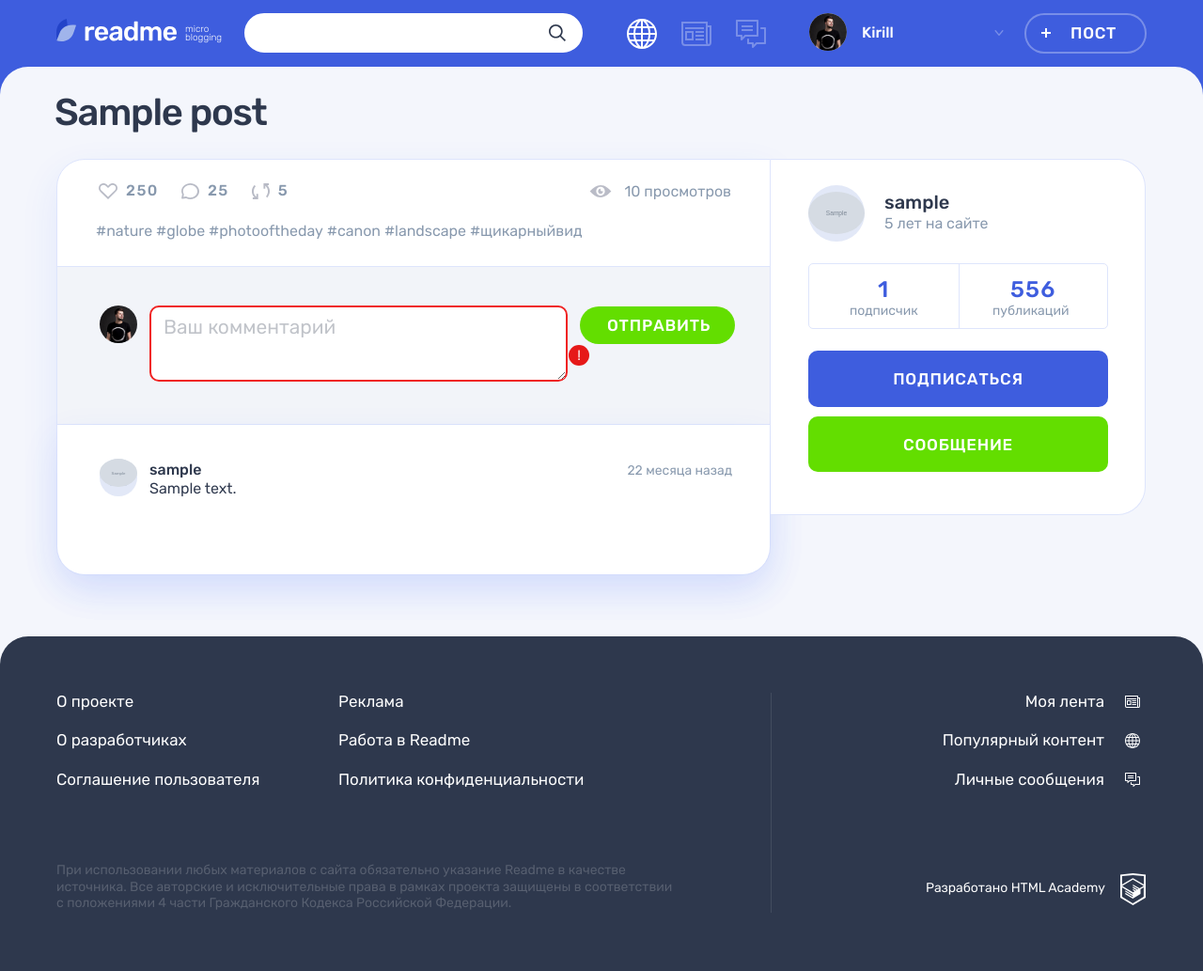
After one commit to htmlacademy-php1/2034395-readme-14, a PHP site: page /post.php?id=1 in a window 1280 px wide. The commit adds this page. Shown: the whole page at 94% size. Run offline with PHP 8.4, Linux system fonts and the light colour scheme; tables that the repository leaves empty hold one stand-in row (values such as "Sample post"); grey boxes marked "Sample" are stand-in pictures.

Commit message:
фикс вывод постов и отображение поста

```diff
--- a/helpers.php
+++ b/helpers.php
@@ -251,3 +251,36 @@ function generate_random_date($index)
 
     return $dt;
 }
+
+function normalizeDate($date): string {
+    $postUnix = strtotime($date);
+    $interval = floor((time() - $postUnix) / 60);
+    $type = "";
+    $types = [
+        "minutes" => ["минуту", "минуты", "минут"],
+        "hours" => ["час", "часа", "часов"],
+        "days" => ["день", "дня", "дней"],
+        "weeks" => ["неделю", "недели", "недель"],
+        "months" => ["месяц", "месяца", "месяцев"],
+    ];
+
+    if ($interval < 60) {
+        $type = "minutes";
+    } else if ($interval / 60 < 24) {
+        $type = "hours";
+        $interval = floor($interval / 60);
+    } else if ($interval / 60 / 24 < 7) {
+        $type = "days";
+        $interval = floor($interval / 60 / 24);
+    } else if ($interval / 60 / 24 / 7 < 5) {
+        $type = "weeks";
+        $interval = floor($interval / 60 / 24 / 7);
+    } else {
+        $type = "months";
+        $interval = floor($interval / 60 / 24 / 7 / 5);
+    }
+
+    $correctWord = get_noun_plural_form($interval, $types[$type][0], $types[$type][1], $types[$type][2]);
+
+    return "$interval $correctWord назад";
+}
--- /dev/null
+++ b/post.php
@@ -0,0 +1,96 @@
+<?php
+require_once 'helpers.php';
+require_once 'init.php';
+
+$post_id = $_GET['id'];
+
+function normalizeViews($var): string {
+    $arr = str_split($var);
+    $arr = array_slice($arr, -1);
+
+    $lastSymbol = $arr[0];
+
+    $word = 'просмотров';
+
+    if ($lastSymbol == 1) $word = 'просмотр';
+    else if ($lastSymbol > 1 && $lastSymbol < 5) $word = 'просмотра';
+
+    return $var . ' ' . $word;
+}
+
+function normalizeSubs($var): string {
+    $arr = str_split($var);
+    $arr = array_slice($arr, -1);
+
+    $lastSymbol = $arr[0];
+
+    $word = 'подписчиков';
+
+    if ($lastSymbol == 1) $word = 'подписчик';
+    else if ($lastSymbol > 1 && $lastSymbol < 5) $word = 'подписчика';
+
+    return $word;
+}
+
+function getPostById($link, $id)
+{
+    if (!$link) {
+        $error = mysqli_connect_error();
+        print($error);
+        die();
+    }
+
+    $sql = " SELECT *, COUNT(subscriber) subs_count FROM posts p" .
+        " JOIN users u ON p.author = u.id" .
+        " JOIN content_types ct ON p.content_type = ct.id" .
+        " LEFT OUTER JOIN subscriptions s ON u.id = s.user" .
+        " WHERE p.id = $id";
+
+    $result = mysqli_query($link, $sql);
+
+    if ($result === false) {
+        print_r("Ошибка выполнения запроса: " . mysqli_error($link));
+        die();
+    }
+
+    $post = mysqli_fetch_all($result, MYSQLI_ASSOC);
+
+    if (isset($post[0]['id'])) return $post;
+    else {
+        http_response_code(404);
+        die();
+    }
+}
+
+function getComments($link, $id): array {
+    $sql = " SELECT * FROM comments c" .
+        " JOIN users u ON c.author = u.id" .
+        " WHERE c.post = $id";
+
+    $result = mysqli_query($link, $sql);
+
+    if ($result === false) {
+        print_r("Ошибка выполнения запроса: " . mysqli_error($link));
+        die();
+    }
+
+    return mysqli_fetch_all($result, MYSQLI_ASSOC);
+}
+
+$post = getPostById($link, $post_id);
+$comments = getComments($link, $post_id);
+
+$is_auth = rand(0, 1);
+
+$content = include_template('post-details.php', [
+    'post' => $post[0],
+    'comments' => $comments,
+]);
+$layout = include_template('layout.php', [
+    "content" => $content,
+    "title" => "readme: популярное",
+    "user_name" => "Kirill",
+    "is_auth" => $is_auth,
+]);
+
+print($layout);
--- /dev/null
+++ b/templates/post-details.php
@@ -0,0 +1,191 @@
+<main class="page__main page__main--publication">
+    <div class="container">
+        <h1 class="page__title page__title--publication"><?= htmlspecialchars($post['title']); ?></h1>
+        <section class="post-details">
+            <h2 class="visually-hidden">Публикация</h2>
+            <div class="post-details__wrapper <?= $post['class_name'] ?>">
+                <div class="post-details__main-block post post--details">
+                    <?php if ($post['name'] == 'quote'): ?>
+                        <div class="post-details__image-wrapper post-quote">
+                            <div class="post__main">
+                                <blockquote>
+                                    <p>
+                                        <?= htmlspecialchars($post['content']); ?>
+                                    </p>
+                                    <cite>Неизвестный Автор</cite>
+                                </blockquote>
+                            </div>
+                        </div>
+                    <?php endif; ?>
+
+                    <?php if ($post['name'] == 'text'): ?>
+                        <div class="post-details__image-wrapper post-text">
+                            <div class="post__main">
+                                <p>
+                                    <?= htmlspecialchars($post['content']) ?>
+                                </p>
+                            </div>
+                        </div>
+                    <?php endif; ?>
+
+                    <?php if ($post['name'] == 'link'): ?>
+                        <div class="post__main">
+                            <div class="post-link__wrapper">
+                                <a class="post-link__external" href="http://<?= htmlspecialchars($post['content']); ?>"
+                                   title="Перейти по ссылке">
+                                    <div class="post-link__info-wrapper">
+                                        <div class="post-link__icon-wrapper">
+                                            <img
+                                                src="https://www.google.com/s2/favicons?domain=<?= htmlspecialchars($post['content']); ?>"
+                                                alt="Иконка">
+                                        </div>
+                                        <div class="post-link__info">
+                                            <h3><?= htmlspecialchars($post['title']); ?></h3>
+                                        </div>
+                                    </div>
+                                </a>
+                            </div>
+                        </div>
+                    <?php endif; ?>
+
+                    <?php if ($post['name'] == 'photo'): ?>
+                        <div class="post-details__image-wrapper post-photo__image-wrapper">
+                            <img src="../img/<?= htmlspecialchars($post['content']); ?>" alt="Фото от пользователя"
+                                 width="760" height="507">
+                        </div>
+                    <?php endif; ?>
+
+                    <?php if ($post['name'] == 'video'): ?>
+                        <div class="post-details__image-wrapper post-photo__image-wrapper">
+                            <?= embed_youtube_video($post['content']); ?>
+                        </div>
+                    <?php endif; ?>
+                    <div class="post__indicators">
+                        <div class="post__buttons">
+                            <a class="post__indicator post__indicator--likes button" href="#" title="Лайк">
+                                <svg class="post__indicator-icon" width="20" height="17">
+                                    <use xlink:href="#icon-heart"></use>
+                                </svg>
+                                <svg class="post__indicator-icon post__indicator-icon--like-active" width="20"
+                                     height="17">
+                                    <use xlink:href="#icon-heart-active"></use>
+                                </svg>
+                                <span>250</span>
+                                <span class="visually-hidden">количество лайков</span>
+                            </a>
+                            <a class="post__indicator post__indicator--comments button" href="#" title="Комментарии">
+                                <svg class="post__indicator-icon" width="19" height="17">
+                                    <use xlink:href="#icon-comment"></use>
+                                </svg>
+                                <span>25</span>
+                                <span class="visually-hidden">количество комментариев</span>
+                            </a>
+                            <a class="post__indicator post__indicator--repost button" href="#" title="Репост">
+                                <svg class="post__indicator-icon" width="19" height="17">
+                                    <use xlink:href="#icon-repost"></use>
+                                </svg>
+                                <span>5</span>
+                                <span class="visually-hidden">количество репостов</span>
+                            </a>
+                        </div>
+                        <span class="post__view"><?= normalizeViews($post['views']) ?></span>
+                    </div>
+                    <ul class="post__tags">
+                        <li><a href="#">#nature</a></li>
+                        <li><a href="#">#globe</a></li>
+                        <li><a href="#">#photooftheday</a></li>
+                        <li><a href="#">#canon</a></li>
+                        <li><a href="#">#landscape</a></li>
+                        <li><a href="#">#щикарныйвид</a></li>
+                    </ul>
+                    <div class="comments">
+                        <form class="comments__form form" action="#" method="post">
+                            <div class="comments__my-avatar">
+                                <img class="comments__picture" src="../img/userpic-medium.jpg"
+                                     alt="Аватар пользователя">
+                            </div>
+                            <div class="form__input-section form__input-section--error">
+                                <label>
+                                    <textarea class="comments__textarea form__textarea form__input"
+                                              placeholder="Ваш комментарий"></textarea>
+                                </label>
+                                <label class="visually-hidden">Ваш комментарий</label>
+                                <button class="form__error-button button" type="button">!</button>
+                                <div class="form__error-text">
+                                    <h3 class="form__error-title">Ошибка валидации</h3>
+                                    <p class="form__error-desc">Это поле обязательно к заполнению</p>
+                                </div>
+                            </div>
+                            <button class="comments__submit button button--green" type="submit">Отправить</button>
+                        </form>
+                        <div class="comments__list-wrapper">
+                            <ul class="comments__list">
+                                <?php foreach($comments as $el): ?>
+                                    <li class="comments__item user">
+                                        <div class="comments__avatar">
+                                            <a class="user__avatar-link" href="../img/<?= $el['avatar_url'] ?>">
+                                                <img class="comments__picture" src="../img/<?= $el['avatar_url'] ?>"
+                                                     alt="Аватар пользователя">
+                                            </a>
+                                        </div>
+                                        <div class="comments__info">
+                                            <div class="comments__name-wrapper">
+                                                <a class="comments__user-name" href="#">
+                                                    <span><?= $el['login'] ?></span>
+                                                </a>
+                                                <time class="comments__time" datetime=<?= $el['date'] ?>>
+                                                    <?= normalizeDate($el['date']) ?>
+                                                </time>
+                                            </div>
+                                            <p class="comments__text">
+                                                <?= htmlspecialchars($el['content']); ?>
+                                            </p>
+                                        </div>
+                                    </li>
+                                <?php endforeach; ?>
+                            </ul>
+                            <?php if(count($comments) > 2): ?>
+                                <a class="comments__more-link" href="#">
+                                    <span>Показать все комментарии</span>
+                                    <sup class="comments__amount"><?= count($comments) ?></sup>
+                                </a>
+                            <?php endif; ?>
+                        </div>
+                    </div>
+                </div>
+                <div class="post-details__user user">
+                    <div class="post-details__user-info user__info">
+                        <div class="post-details__avatar user__avatar">
+                            <a class="post-details__avatar-link user__avatar-link" href="#">
+                                <img class="post-details__picture user__picture" src="../img/<?= $post['avatar_url'] ?>"
+                                     alt="Аватар пользователя">
+                            </a>
+                        </div>
+                        <div class="post-details__name-wrapper user__name-wrapper">
+                            <a class="post-details__name user__name" href="#">
+                                <span><?= htmlspecialchars($post['login']) ?></span>
+                            </a>
+                            <time class="post-details__time user__time" datetime="2014-03-20">5 лет на сайте</time>
+                        </div>
+                    </div>
+                    <div class="post-details__rating user__rating">
+                        <p class="post-details__rating-item user__rating-item user__rating-item--subscribers">
+                            <span class="post-details__rating-amount user__rating-amount"><?= $post['subs_count'] ?></span>
+                            <span class="post-details__rating-text user__rating-text"><?= normalizeSubs($post['subs_count']) ?></span>
+                        </p>
+                        <p class="post-details__rating-item user__rating-item user__rating-item--publications">
+                            <span class="post-details__rating-amount user__rating-amount">556</span>
+                            <span class="post-details__rating-text user__rating-text">публикаций</span>
+                        </p>
+                    </div>
+                    <div class="post-details__user-buttons user__buttons">
+                        <button class="user__button user__button--subscription button button--main" type="button">
+                            Подписаться
+                        </button>
+                        <a class="user__button user__button--writing button button--green" href="#">Сообщение</a>
+                    </div>
+                </div>
+            </div>
+        </section>
+    </div>
+</main>
```
Also changed, not shown: index.php (+31 -50 lines), templates/main.php (+59 -7 lines).
